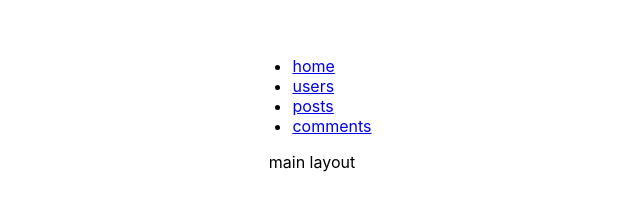
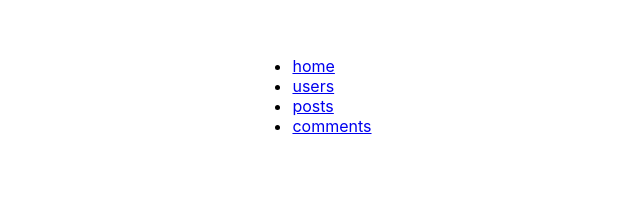
Before and after one commit to AndriyTok/react_hw, a React (Create React App) app: page / in a window 1280 px wide. Shown: the top 222 px of the page, without its empty margins (328-968 px from the left). Built offline with nearby package versions, Linux system fonts and the light colour scheme.

Commit message:
changed project's structure

```diff
--- /dev/null
+++ b/src/Pages/CommentsPage/CommentsPage.tsx
@@ -0,0 +1,11 @@
+import React from 'react';
+
+const CommentsPage = () => {
+    return (
+        <div>
+
+        </div>
+    );
+};
+
+export default CommentsPage;
--- /dev/null
+++ b/src/Pages/PostsPage/PostsPage.tsx
@@ -0,0 +1,11 @@
+import React from 'react';
+
+const PostsPage = () => {
+    return (
+        <div>
+
+        </div>
+    );
+};
+
+export default PostsPage;
--- /dev/null
+++ b/src/Pages/UsersPage/UsersPage.tsx
@@ -0,0 +1,11 @@
+import React from 'react';
+
+const UsersPage = () => {
+    return (
+        <div>
+
+        </div>
+    );
+};
+
+export default UsersPage;
--- a/src/layouts/MainLayout.tsx
+++ b/src/layouts/MainLayout.tsx
@@ -1,12 +1,13 @@
 import React from 'react';
 import MenuComponent from "../components/MenuComponent/MenuComponent";
 import styles from "./MainLayout.module.css"
+import {Outlet} from "react-router-dom";
 
 const MainLayout = () => {
     return (
         <div className={styles.mainDiv}>
             <MenuComponent/>
-            main layout
+            <Outlet/>
         </div>
     );
 };
```
Also changed, not shown: src/index.tsx (+8 -1 lines).
